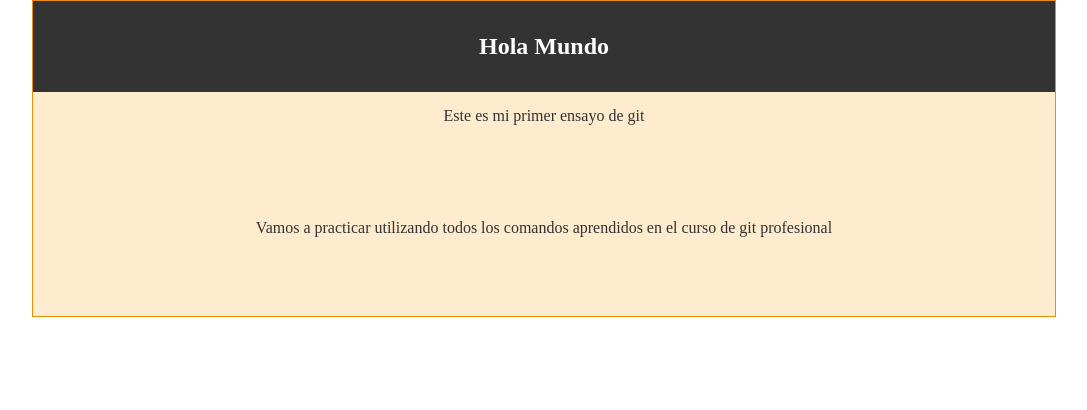
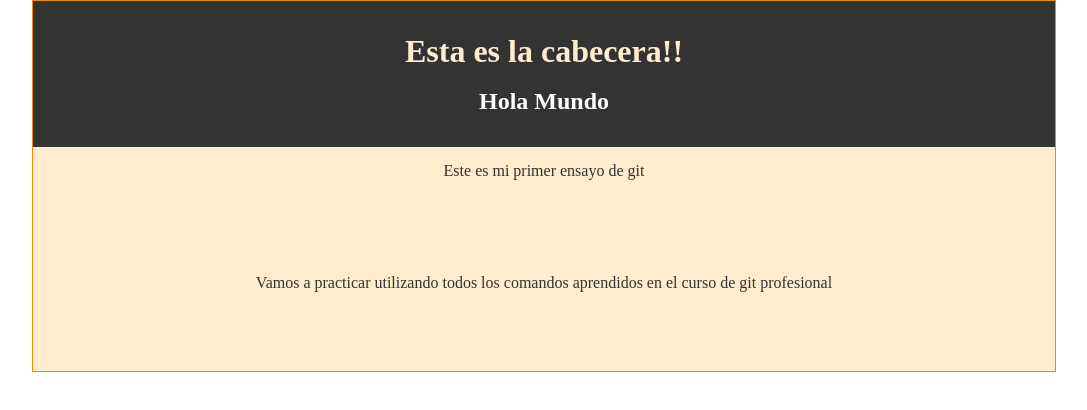
Before and after one commit to elCoco1968/Ensayo-GIT, a plain HTML site: page index.html in a window 1280 px wide. Shown: the whole page, without its empty margins (96-1183 px from the left). Drawn offline with Linux system fonts and the light colour scheme.

Commit message:
cabeceraV1

```diff
--- a/css/style.css
+++ b/css/style.css
@@ -3,7 +3,7 @@
     padding: 0;
     box-sizing: border-box;
 }
-.container{
+.cabecera{
     width: 80%;
     height: auto;
     margin: 0  auto;
@@ -19,6 +19,11 @@
     color: #fff;
     font-size: 1.5rem;
 }
+.titulo__cabecera{
+    font-size: 2rem;
+    color: blanchedalmond;
+
+}
 .texto{
     width: 100%;
     text-align: center;
--- a/index.html
+++ b/index.html
@@ -8,15 +8,16 @@
     <title>PruebaGit</title>
 </head>
 <body>
-    <div class="container">
+    <div class="cabecera">
         <div class="titulo">
+            <h1 class="titulo__texto titulo__cabecera">Esta es la cabecera!!</h1>
+            <br>
             <h1 class="titulo__texto">Hola Mundo</h1>
         </div>
         <div class="texto">
             <p class="texto__parrafo">Este es mi primer ensayo de git</p>
             <p class="texto__parrafo">Vamos a practicar utilizando todos los comandos aprendidos en el curso de git profesional</p>
         </div>
-
     </div>
 
 
```
